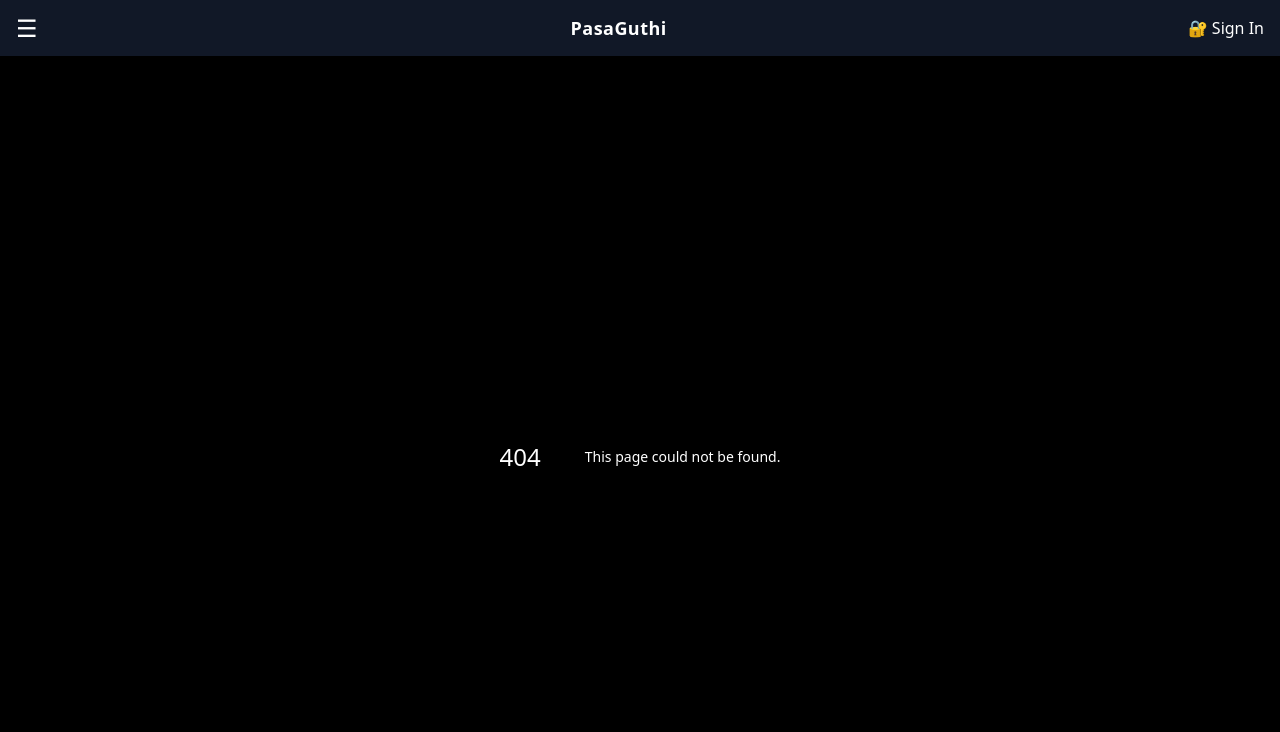
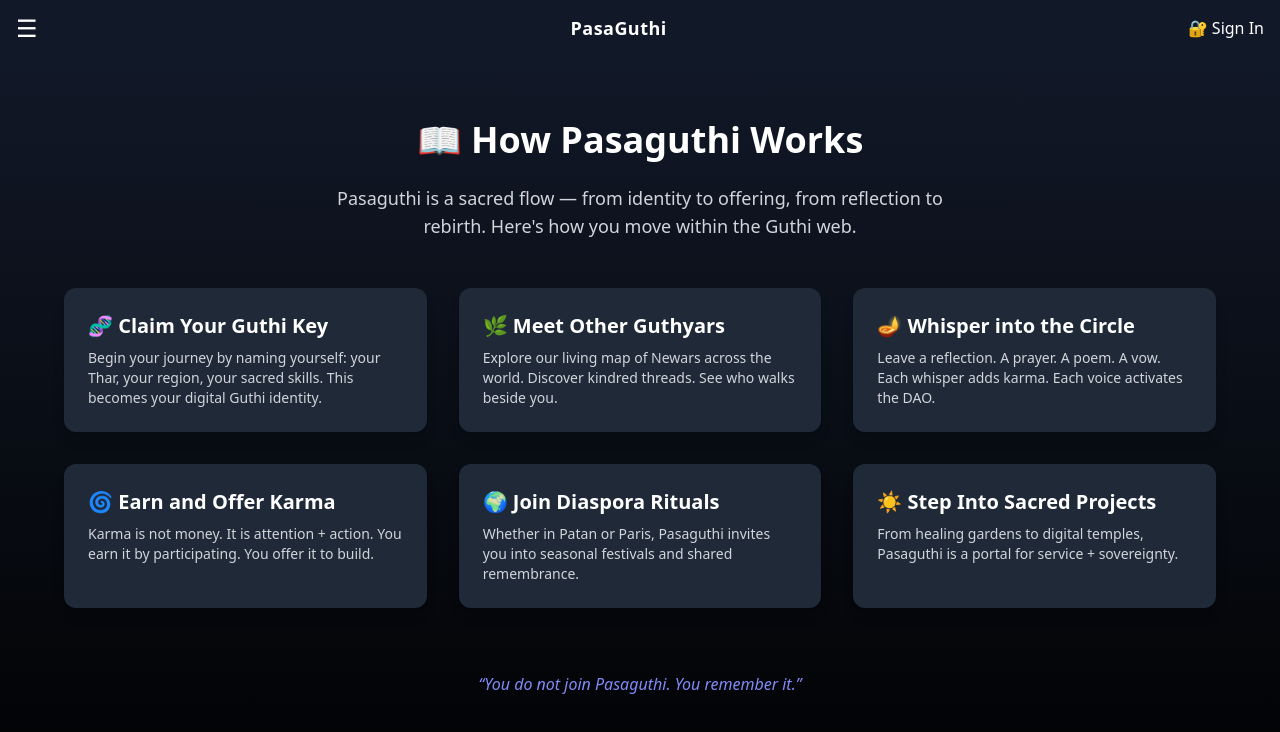
Before and after one commit to Zenslim/PasaGuthi, a Next.js app: page /how in a window 1280 px wide. Before the commit this address had no page. Shown: the top 732 px of the page. Built offline with nearby package versions, Linux system fonts and the light colour scheme.

Commit message:
Create how.jsx

```diff
--- /dev/null
+++ b/pages/how.jsx
@@ -0,0 +1,73 @@
+import Head from 'next/head';
+
+export default function HowPasaguthi() {
+  return (
+    <>
+      <Head>
+        <title>How Pasaguthi Works — Flow of Belonging</title>
+      </Head>
+      <div className="min-h-screen bg-gradient-to-b from-gray-900 to-black text-white px-6 py-16 text-center">
+        <h1 className="text-4xl font-extrabold mb-6">📖 How Pasaguthi Works</h1>
+        <p className="text-lg max-w-2xl mx-auto text-gray-300 mb-12">
+          Pasaguthi is a sacred flow — from identity to offering, from reflection to rebirth.
+          Here's how you move within the Guthi web.
+        </p>
+
+        <div className="grid md:grid-cols-2 lg:grid-cols-3 gap-8 max-w-6xl mx-auto text-left">
+          <div className="bg-gray-800 rounded-xl p-6 shadow-lg hover:shadow-indigo-600 transition">
+            <h2 className="text-xl font-semibold mb-2">🧬 Claim Your Guthi Key</h2>
+            <p className="text-sm text-gray-300">
+              Begin your journey by naming yourself:
+              your Thar, your region, your sacred skills.
+              This becomes your digital Guthi identity.
+            </p>
+          </div>
+
+          <div className="bg-gray-800 rounded-xl p-6 shadow-lg hover:shadow-indigo-600 transition">
+            <h2 className="text-xl font-semibold mb-2">🌿 Meet Other Guthyars</h2>
+            <p className="text-sm text-gray-300">
+              Explore our living map of Newars across the world.
+              Discover kindred threads. See who walks beside you.
+            </p>
+          </div>
+
+          <div className="bg-gray-800 rounded-xl p-6 shadow-lg hover:shadow-indigo-600 transition">
+            <h2 className="text-xl font-semibold mb-2">🪔 Whisper into the Circle</h2>
+            <p className="text-sm text-gray-300">
+              Leave a reflection. A prayer. A poem. A vow.
+              Each whisper adds karma. Each voice activates the DAO.
+            </p>
+          </div>
+
+          <div className="bg-gray-800 rounded-xl p-6 shadow-lg hover:shadow-indigo-600 transition">
+            <h2 className="text-xl font-semibold mb-2">🌀 Earn and Offer Karma</h2>
+            <p className="text-sm text-gray-300">
+              Karma is not money. It is attention + action.
+              You earn it by participating. You offer it to build.
+            </p>
+          </div>
+
+          <div className="bg-gray-800 rounded-xl p-6 shadow-lg hover:shadow-indigo-600 transition">
+            <h2 className="text-xl font-semibold mb-2">🌍 Join Diaspora Rituals</h2>
+            <p className="text-sm text-gray-300">
+              Whether in Patan or Paris, Pasaguthi invites you
+              into seasonal festivals and shared remembrance.
+            </p>
+          </div>
+
+          <div className="bg-gray-800 rounded-xl p-6 shadow-lg hover:shadow-indigo-600 transition">
+            <h2 className="text-xl font-semibold mb-2">☀️ Step Into Sacred Projects</h2>
+            <p className="text-sm text-gray-300">
+              From healing gardens to digital temples,
+              Pasaguthi is a portal for service + sovereignty.
+            </p>
+          </div>
+        </div>
+
+        <p className="mt-16 text-indigo-400 text-md italic">
+          “You do not join Pasaguthi. You remember it.”
+        </p>
+      </div>
+    </>
+  );
+}
```
